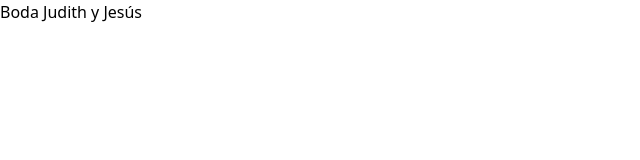
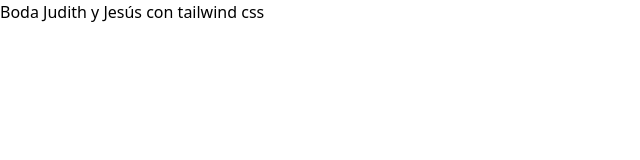
Before and after one commit to jesusMartinez88/boda-judith-jesus, an Angular app: page / in a window 1280 px wide. Shown: the top 160 px of the page, without its empty margins (0-640 px from the left). Built offline with nearby package versions, Linux system fonts and the light colour scheme.

Commit message:
feat: add production build and deploy scripts to package.json; update app title to include Tailwind CSS

```diff
--- a/angular.json
+++ b/angular.json
@@ -2,7 +2,8 @@
   "$schema": "./node_modules/@angular/cli/lib/config/schema.json",
   "version": 1,
   "cli": {
-    "packageManager": "npm"
+    "packageManager": "npm",
+    "analytics": false
   },
   "newProjectRoot": "projects",
   "projects": {
@@ -66,6 +67,9 @@
         },
         "test": {
           "builder": "@angular/build:unit-test"
+        },
+        "deploy": {
+          "builder": "angular-cli-ghpages:deploy"
         }
       }
     }
--- a/package.json
+++ b/package.json
@@ -5,6 +5,8 @@
     "ng": "ng",
     "start": "ng serve",
     "build": "ng build",
+    "build:prod": "ng build --configuration production --base-href /boda-judith-jesus/",
+    "deploy": "ng deploy --repo=https://github.com/jesusMartinez88/boda-judith-jesus.git --base-href=/boda-judith-jesus/",
     "watch": "ng build --watch --configuration development",
     "test": "ng test"
   },
@@ -37,6 +39,7 @@
     "@angular/cli": "^21.1.0",
     "@angular/compiler-cli": "^21.1.0",
     "@tailwindcss/postcss": "^4.1.12",
+    "angular-cli-ghpages": "^3.0.2",
     "jsdom": "^27.1.0",
     "postcss": "^8.5.3",
     "tailwindcss": "^4.1.12",
--- a/src/app/app.html
+++ b/src/app/app.html
@@ -1 +1 @@
-<h1>Boda Judith y Jesús</h1>
+<h1>Boda Judith y Jesús con tailwind css</h1>
```
Also changed, not shown: 1 other file (tests, documents, lock files or other folders).
